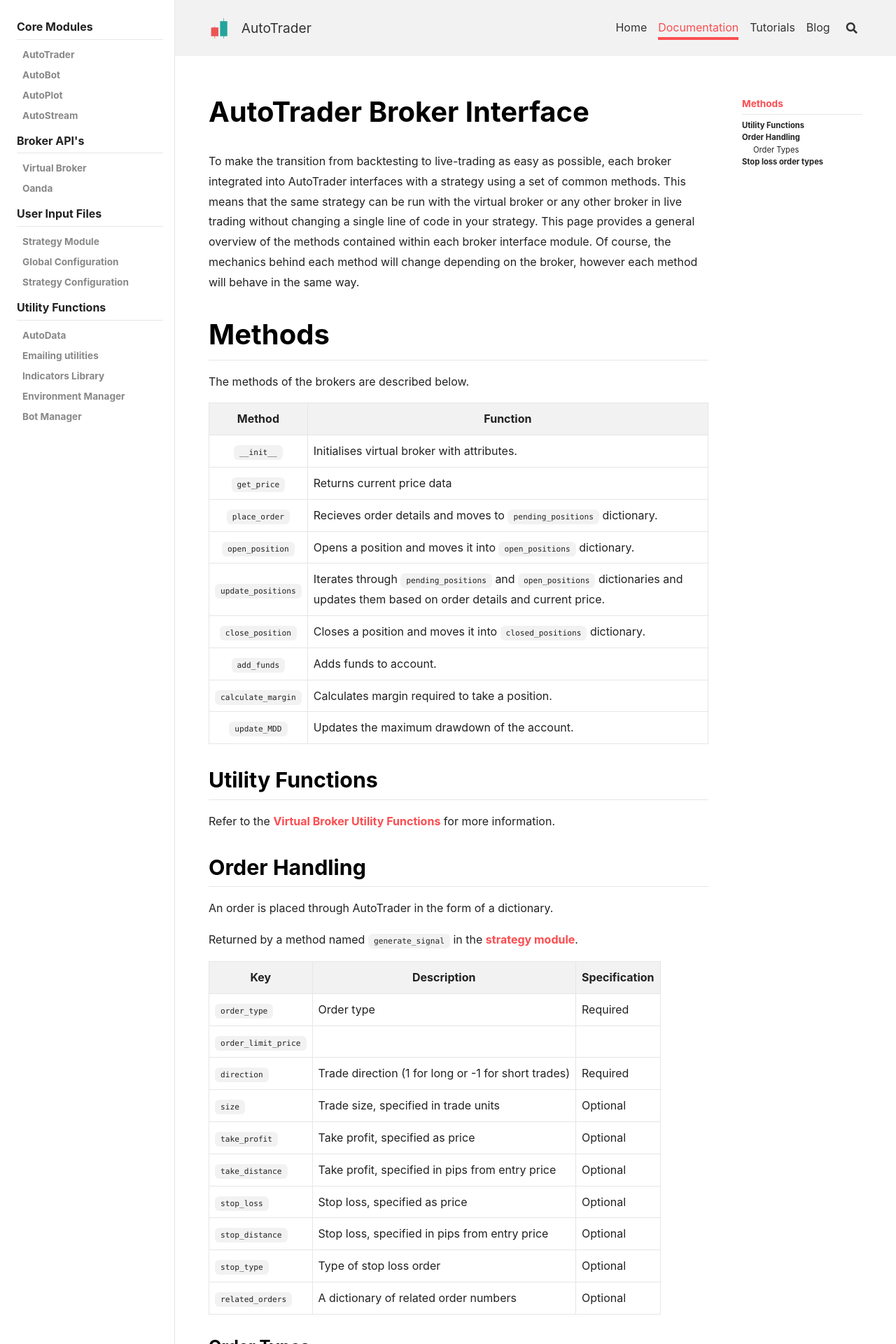
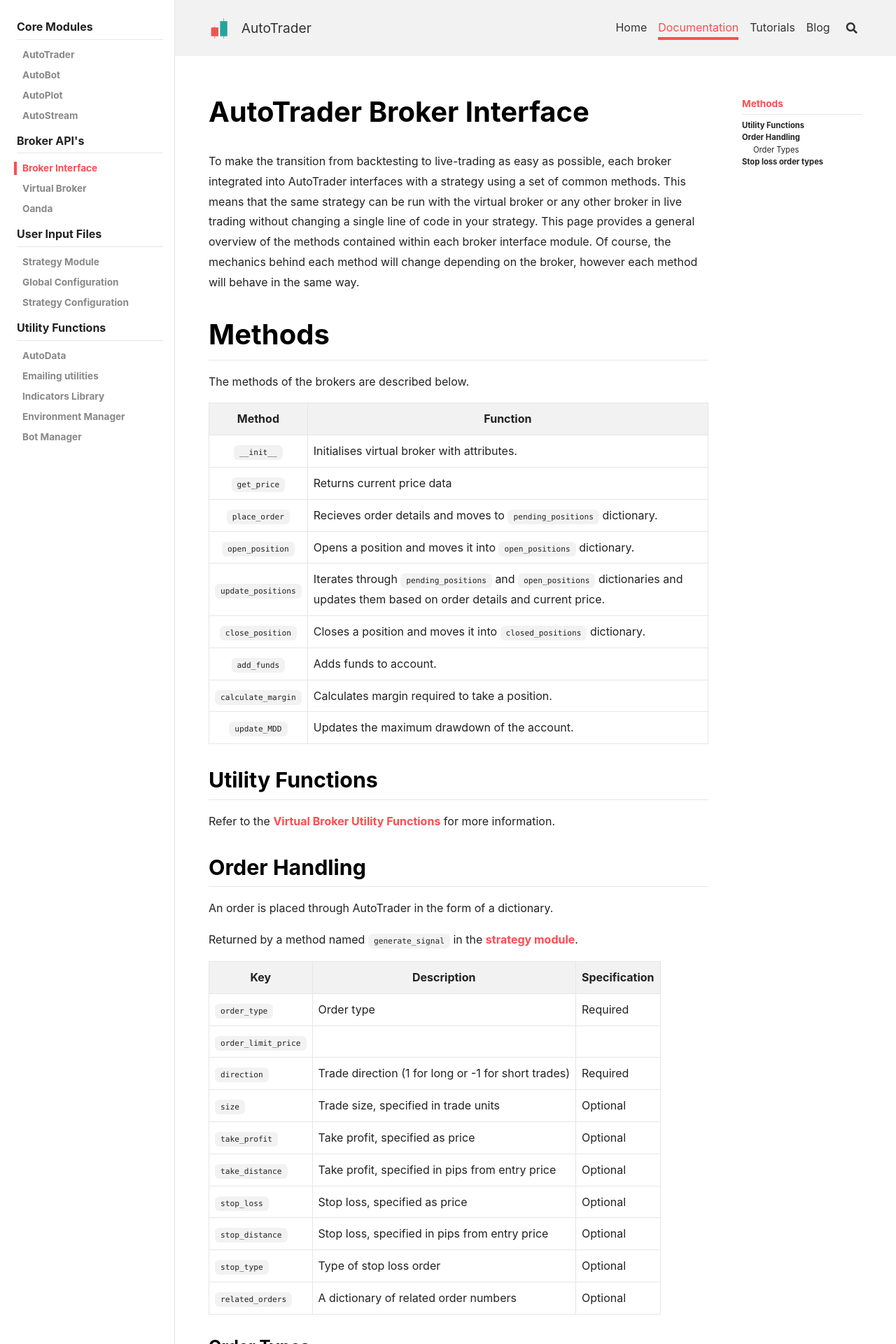
Before and after one commit to kieran-mackle/AutoTrader, a Jekyll site: the page built from content/_documentation/2.6-brokers-interface.md, in a window 1280 px wide. Shown: the top 1920 px of the page at 70% size. Built offline with Jekyll 4.4.1, drawn with Linux system fonts in a browser that asks for light colours; nearby versions of some CDN libraries; some of the changed text lies outside the part shown.

Commit message:
docs: added broker interface to sidebar

```diff
--- a/_data/navigation.yml
+++ b/_data/navigation.yml
@@ -30,6 +30,8 @@
 
   - title: Broker API's
     children:
+      - title: Broker Interface
+        url: /docs/brokers-interface
       - title: Virtual Broker
         url: /docs/brokers-virtual
       - title: Oanda
```
